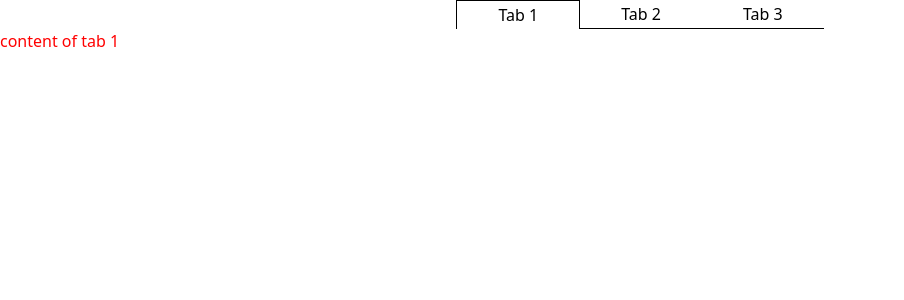
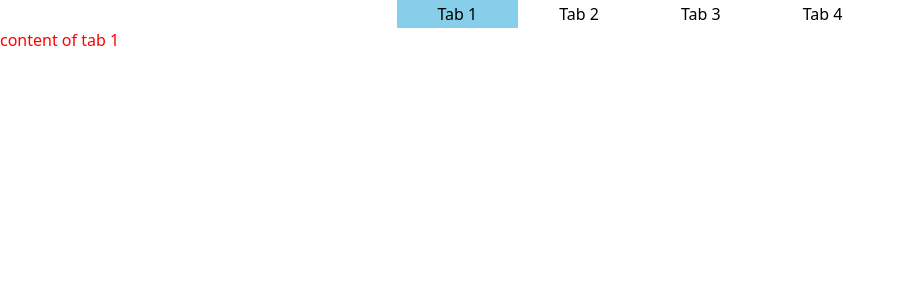
Before and after one commit to Redoan23/25-projects, a React (Vite) app: page / in a window 1280 px wide. Shown: the top 300 px of the page, without its empty margins (0-904 px from the left). Built offline with nearby package versions, Linux system fonts and the light colour scheme.

Commit message:
added css

```diff
--- a/src/components/curstomTabs/TabWrapper.jsx
+++ b/src/components/curstomTabs/TabWrapper.jsx
@@ -16,6 +16,10 @@ const TabWrapper = () => {
             label: 'Tab 3',
             content: 'content of tab 3'
         },
+        {
+            label: 'Tab 4',
+            content: 'content of tab 4'
+        },
     ]
 
 
--- a/src/components/curstomTabs/Tabs.jsx
+++ b/src/components/curstomTabs/Tabs.jsx
@@ -13,7 +13,7 @@ const Tabs = ({ tabContents = [] }) => {
                     tabContents && tabContents.length > 0 && tabContents.map((tab, index) =>
                         <div key={tab.label}
                             onClick={() => setCurrenIndex(index)}
-                            className={`individual-label ${currentIndex === index ? 'activeTab' : ''} ${onmouseover ? 'mouseOver' : ''}`} >
+                            className={`individual-label ${currentIndex === index ? 'activeTab' : 'inactiveTab'} ${onmouseover ? 'mouseOver' : ''}`} >
                             {tab.label}
                         </div>
                     )
--- a/src/components/curstomTabs/tabs.css
+++ b/src/components/curstomTabs/tabs.css
@@ -1,29 +1,36 @@
-.label-container{
+.label-container {
     display: flex;
-    /* border-bottom: 1px solid black; */
     color: black;
     justify-content: center;
     text-align: center;
 }
 
-.individual-label{
-    /* background-color: skyblue ; */
+.individual-label {
     padding: 2px 41px;
-    border-bottom: 1px solid black;
+    /* transition: all 1s ; */
+
 }
 
-/* .individual-label:hover{
-    background: green;
-    color: white  !important;
-} */
-
-.activeTab{
-    border: 1px solid black;
-    border-bottom: 0px;
-    transition: all 0.1s ;
-    background-color: white;
+.activeTab {
+    background-color: skyblue;
+    animation-name: tabAnimation;
+    animation-duration:.4s;
 }
 
-.mouseOver{
-    background: gray;
+@keyframes tabAnimation {
+    0% {
+        background-color: skyblue;
+        transform:translateX(0px);
+        rotate: 7deg;
+    }
+
+    50%{
+
+    }
+
+    100% {
+        background-color: skyblue;
+        transform:translateX(10px);
+        rotate: -4deg;
+    }
 }
```
